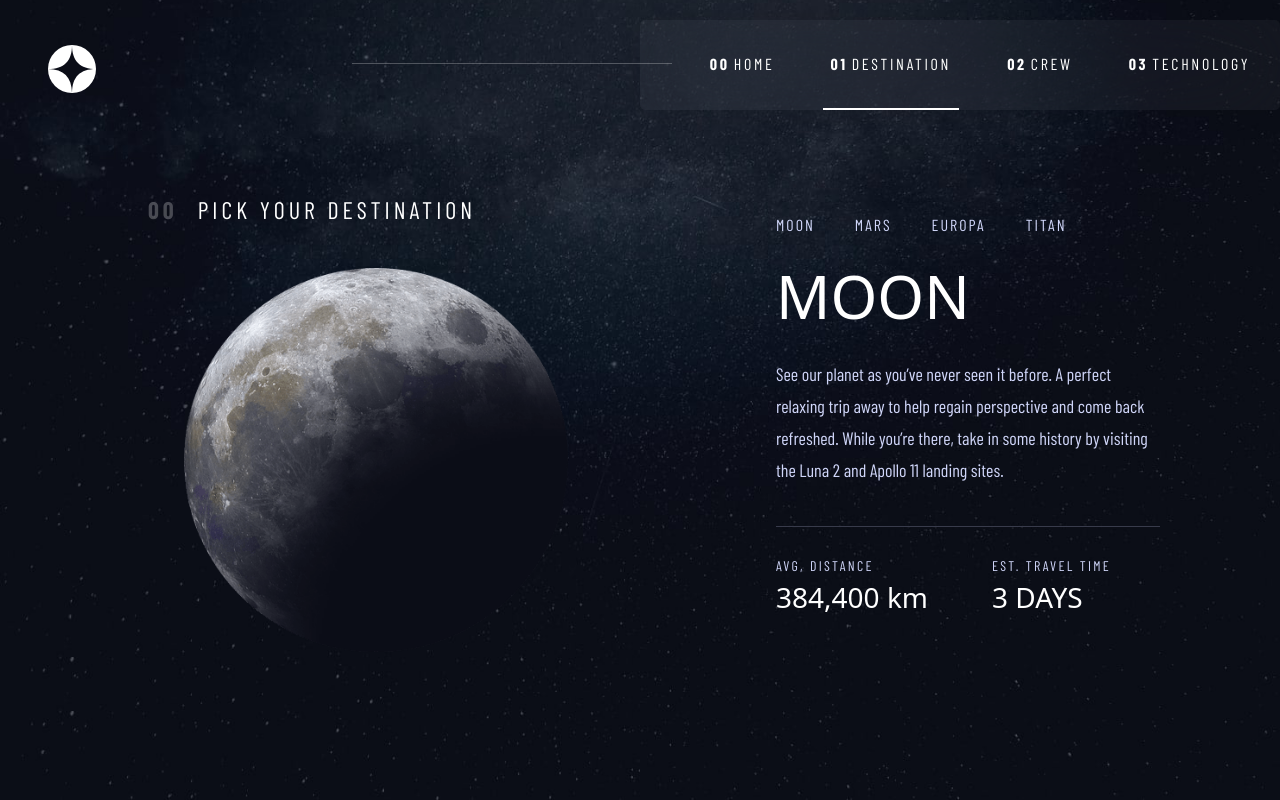
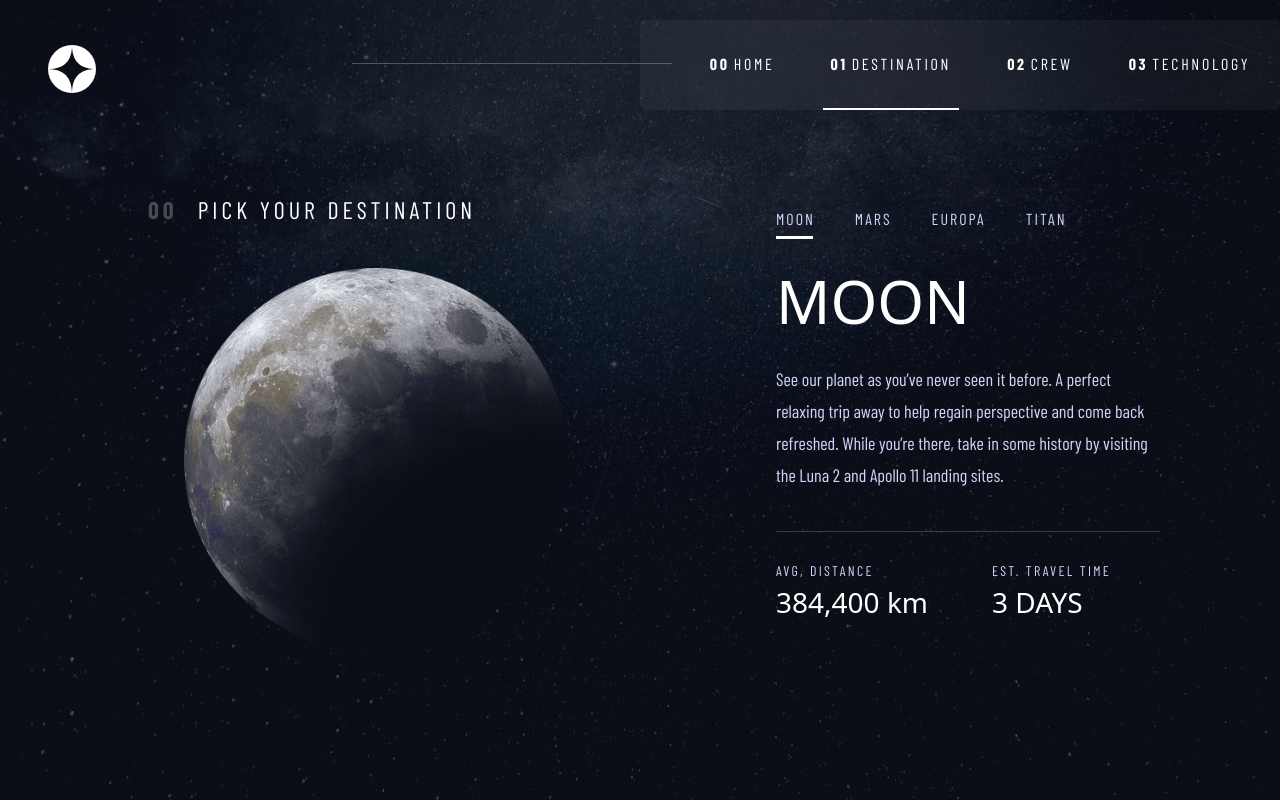
Before and after one commit to ImArnoldDCODES/space-dash, a React (Vite) app: page /destination in a window 1280 px wide. Built offline with nearby package versions, Linux system fonts and the light colour scheme; a web font is replaced by a local one.

Commit message:
active for destination

```diff
--- a/src/pages/destination.jsx
+++ b/src/pages/destination.jsx
@@ -96,7 +96,7 @@ const Destination = () => {
         </div>
         <div className="m-auto">
           <div className="flex flex-col w-fit m-auto">
-            <ul className="flex text-[#D0D6F9] gap-10 text-[16px] leading-[19px] font-barlow tracking-[2px] font-[400] cursor-pointer mx-auto lg:mx-0">
+            {/* <ul className="flex text-[#D0D6F9] gap-10 text-[16px] leading-[19px] font-barlow tracking-[2px] font-[400] cursor-pointer mx-auto lg:mx-0">
               {links.map((link, index) => {
                 return (
                   <li key={link.id} onClick={() => gotToSlide(index)}>
@@ -104,6 +104,48 @@ const Destination = () => {
                   </li>
                 );
               })}
+            </ul> */}
+            <ul className="flex text-[#D0D6F9] gap-10 text-[16px] leading-[19px] font-barlow tracking-[2px] font-[400] cursor-pointer mx-auto lg:mx-0">
+              <li onClick={() => gotToSlide(0)}>
+                {planets[0].name}
+                <span
+                  className={
+                    index === 0
+                      ? "hidden lg:block h-[3px] w-[2.3rem] bg-[#fff] content-none mt-2"
+                      : ""
+                  }
+                ></span>
+              </li>
+              <li onClick={() => gotToSlide(1)}>
+                {planets[1].name}
+                <span
+                  className={
+                    index === 1
+                      ? "hidden lg:block h-[3px] w-[2.3rem] bg-[#fff] content-none mt-2"
+                      : ""
+                  }
+                ></span>
+              </li>
+              <li onClick={() => gotToSlide(2)}>
+                {planets[2].name}
+                <span
+                  className={
+                    index === 2
+                      ? "hidden lg:block h-[3px] w-[2.3rem] bg-[#fff] content-none mt-2"
+                      : ""
+                  }
+                ></span>
+              </li>
+              <li onClick={() => gotToSlide(3)}>
+                {planets[3].name}
+                <span
+                  className={
+                    index === 3
+                      ? "hidden lg:block h-[3px] w-[2.3rem] bg-[#fff] content-none mt-2"
+                      : ""
+                  }
+                ></span>
+              </li>
             </ul>
 
             <div className="text-center lg:text-left">
```
